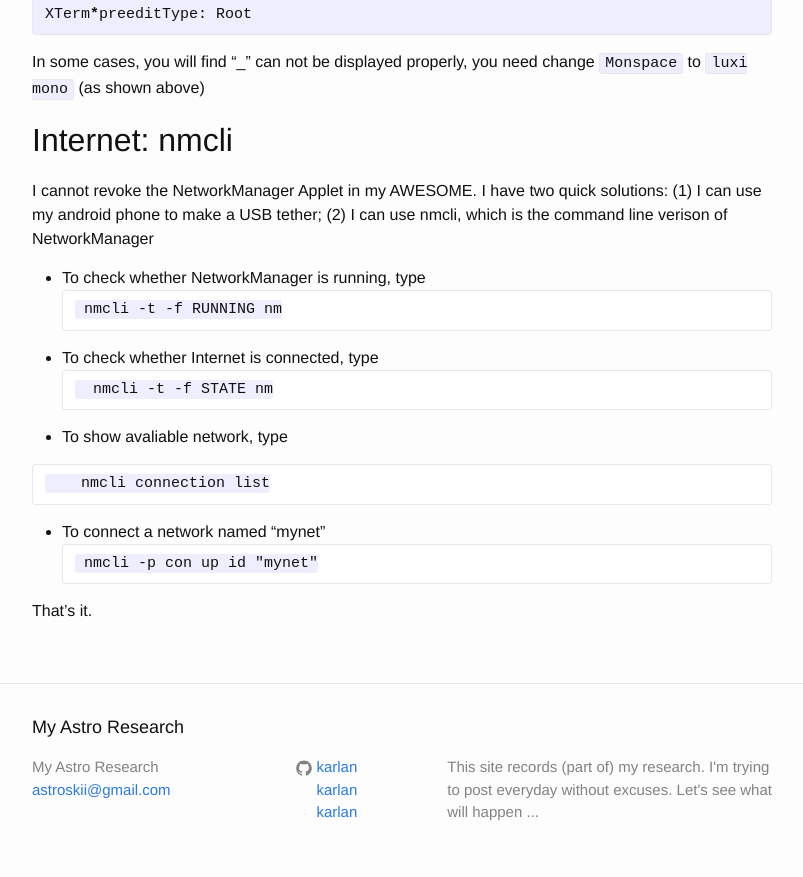
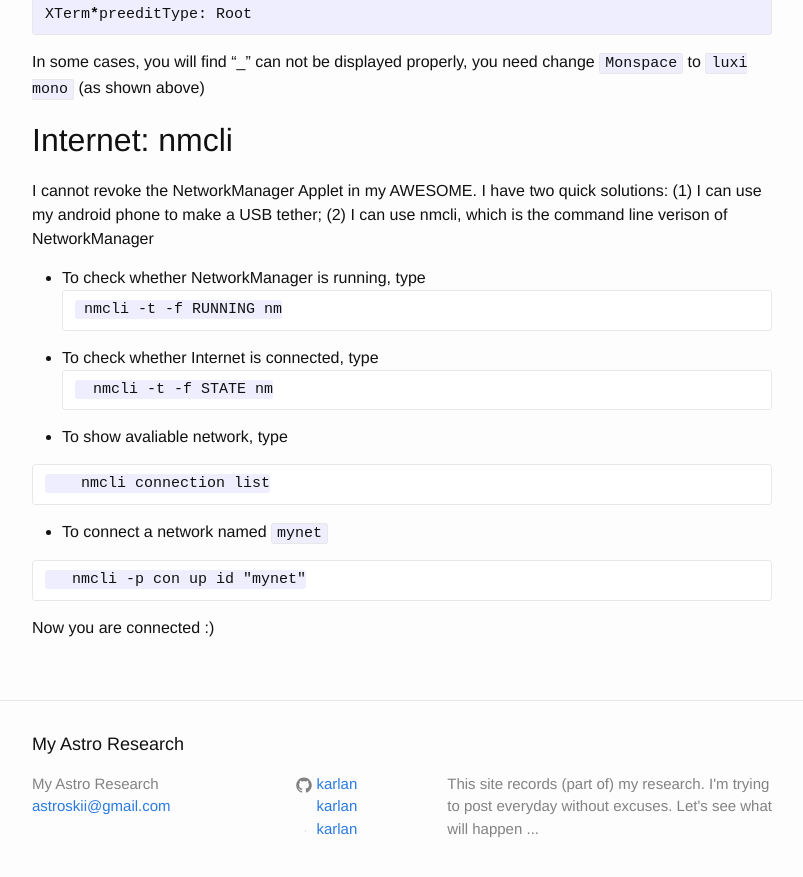
Before and after one commit to karlan/karlan.github.io, a Jekyll site: the page built from _posts/2015-02-27-awesome-setup.markdown, in a window 1280 px wide and 900 px high, scrolled down 1185 px. Shown: the top 877 px of the window, without its empty margins (238-1041 px from the left). Built offline with Jekyll 4.4.1, drawn with Linux system fonts in a browser that asks for light colours.

Commit message:
new post

````diff
--- a/_posts/2015-02-27-awesome-setup.markdown
+++ b/_posts/2015-02-27-awesome-setup.markdown
@@ -72,12 +72,13 @@ I cannot revoke the NetworkManager Applet in my AWESOME. I have two quick soluti
 ```
     nmcli connection list
 ```
-* To connect a network named "mynet"
+* To connect a network named `mynet`
+
 ```
    nmcli -p con up id "mynet"
 ```
 
-That's it.
+Now you are connected :)
 
 
 [awesome_dm]:http://awesome.naquadah.org/
````
